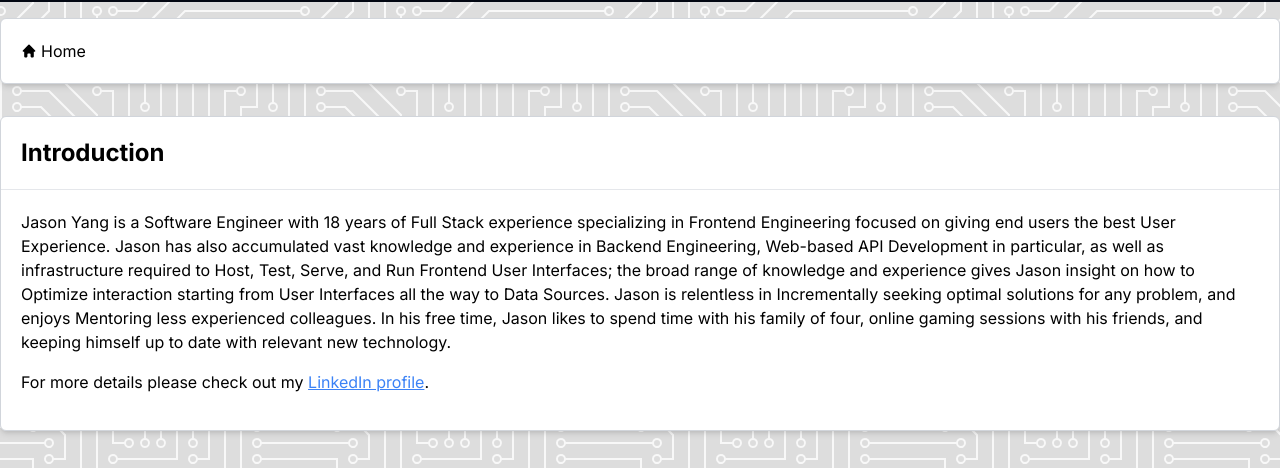
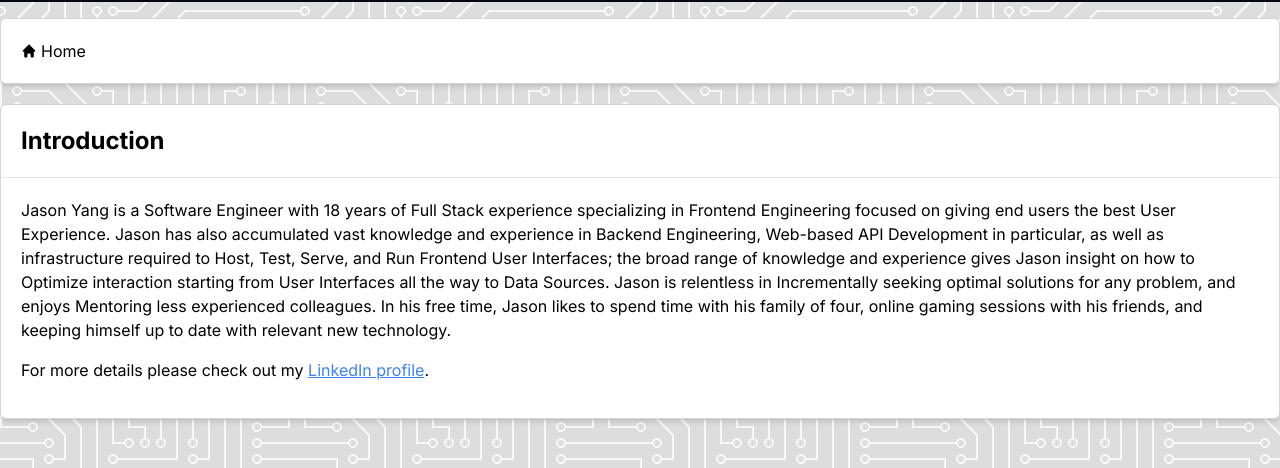
Before and after one commit to jason-yang/jason-yang.github.io, a Next.js app: page / in a window 1280 px wide. Shown: the part 86-554 px from the top of the page. Built offline with nearby package versions, Linux system fonts and the light colour scheme.

Commit message:
chore: use SpaceBetween for main layout

```diff
--- a/src/app/layout.tsx
+++ b/src/app/layout.tsx
@@ -31,7 +31,7 @@ export default function RootLayout({
     <html lang="en">
       <body className={`${inter.className} flex min-h-screen flex-col`}>
         <BreadcrumbsProvider>
-          <header className="bg-gray-950 py-4 content-end mb-4">
+          <header className="bg-gray-950 py-4 content-end">
             <div className="container mx-auto flex items-end">
               <Header
                 variant="h1"
@@ -50,10 +50,12 @@ export default function RootLayout({
               />
             </div>
           </header>
-          <Container className="container mx-auto">
-            <BreadcrumbsOutput />
-          </Container>
-          <main className="grow container mx-auto py-8">{children}</main>
+          <SpaceBetween variant="container" className="grow py-4">
+            <Container className="container mx-auto">
+              <BreadcrumbsOutput />
+            </Container>
+            <main className="container mx-auto">{children}</main>
+          </SpaceBetween>
           <footer className="bg-white border-t border-gray-200">
             <div className="flex py-4 text-sm content-end container mx-auto items-center">
               <div className="shrink">
```
